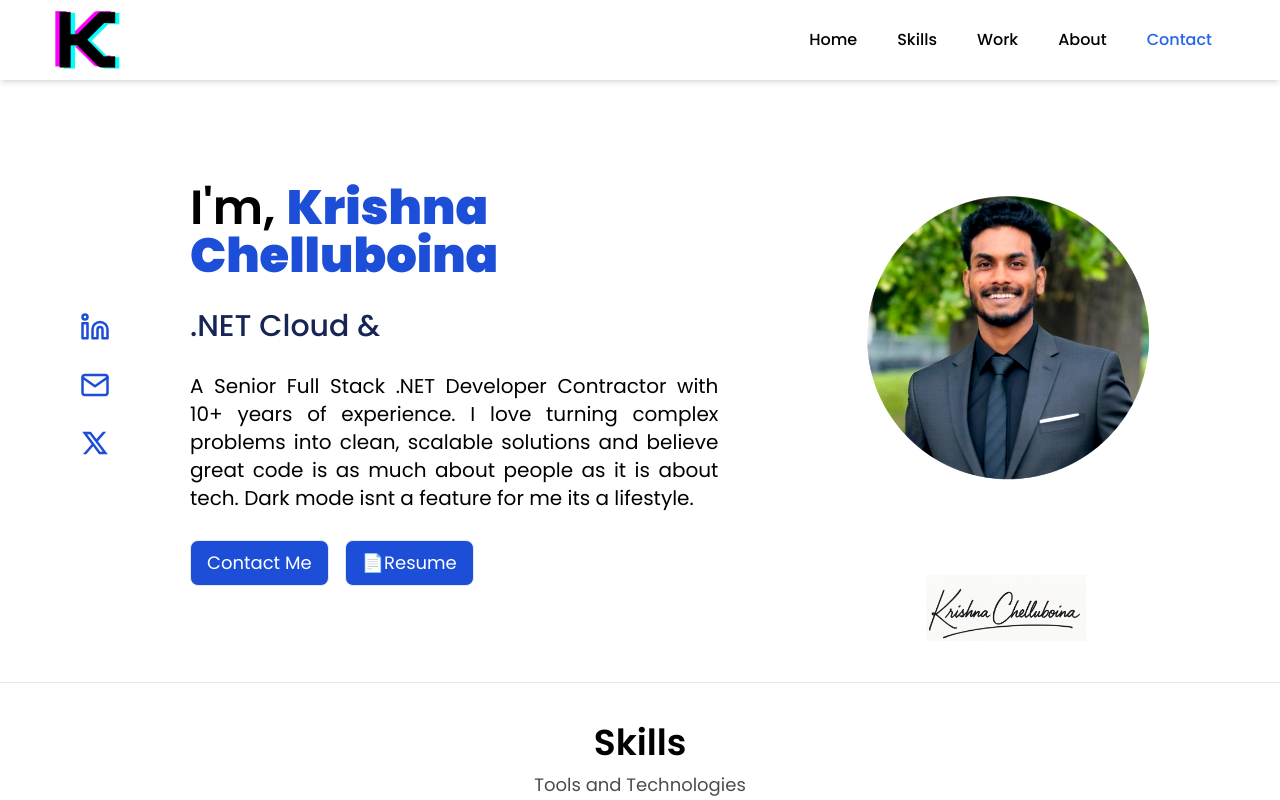
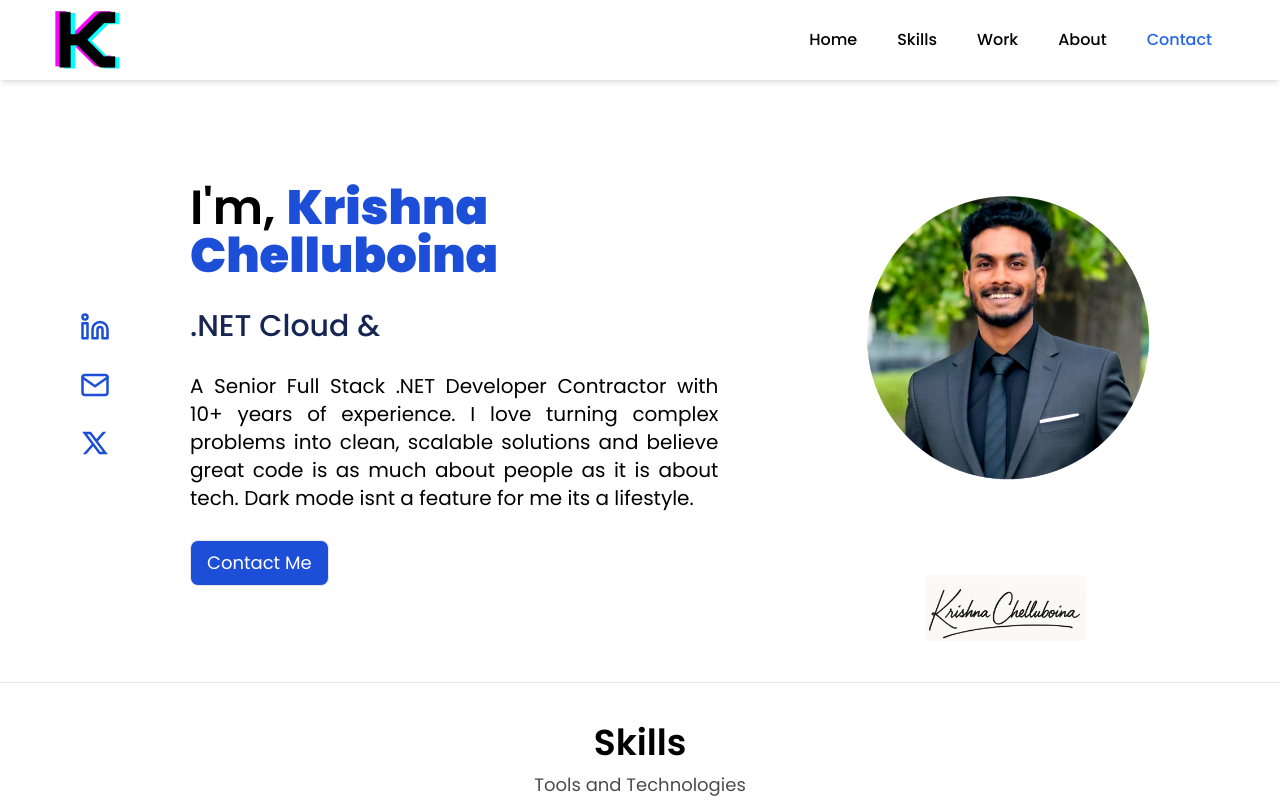
Before and after one commit to Krishna7141/dotnetport, a React (Vite) app: page / in a window 1280 px wide. Shown: the top 800 px of the page. Built offline with nearby package versions, Linux system fonts and the light colour scheme.

Commit message:
Removed Resume button from hero section

```diff
--- a/src/Components/HeroSection.jsx
+++ b/src/Components/HeroSection.jsx
@@ -48,7 +48,6 @@ const HeroSection = () => {
                     <p className='text-xl text-justify'>A Senior Full Stack .NET Developer Contractor with 10+ years of experience. I love turning complex problems into clean, scalable solutions and believe great code is as much about people as it is about tech. Dark mode isnt a feature for me its a lifestyle.</p>
                     <div className='flex gap-4'>
                         <button className='border p-2 hover:bg-blue-900 bg-blue-700 rounded-lg text-white text-lg px-4 w-fit text-center'><a href='#contact'>Contact Me</a></button>
-                        <a href='/Krishna_Vamsi_Resume.pdf' target='_blank' className='border p-2 hover:bg-blue-900 bg-blue-700 rounded-lg text-white text-lg px-4 w-fit text-center'>📄Resume</a>
                     </div>
                 </div>
             </div>
```
